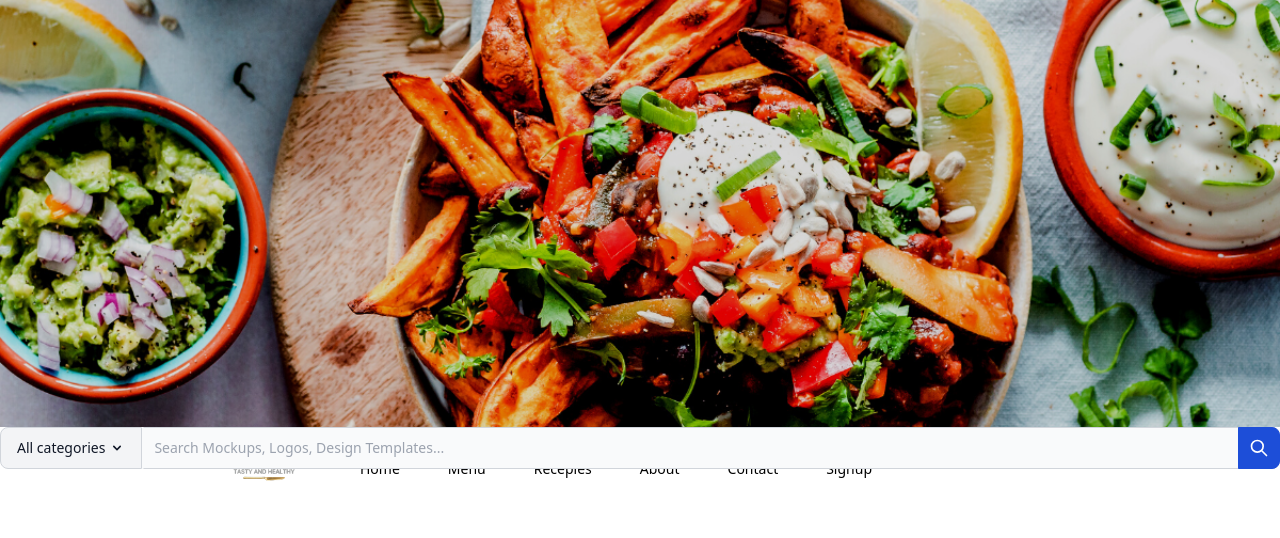
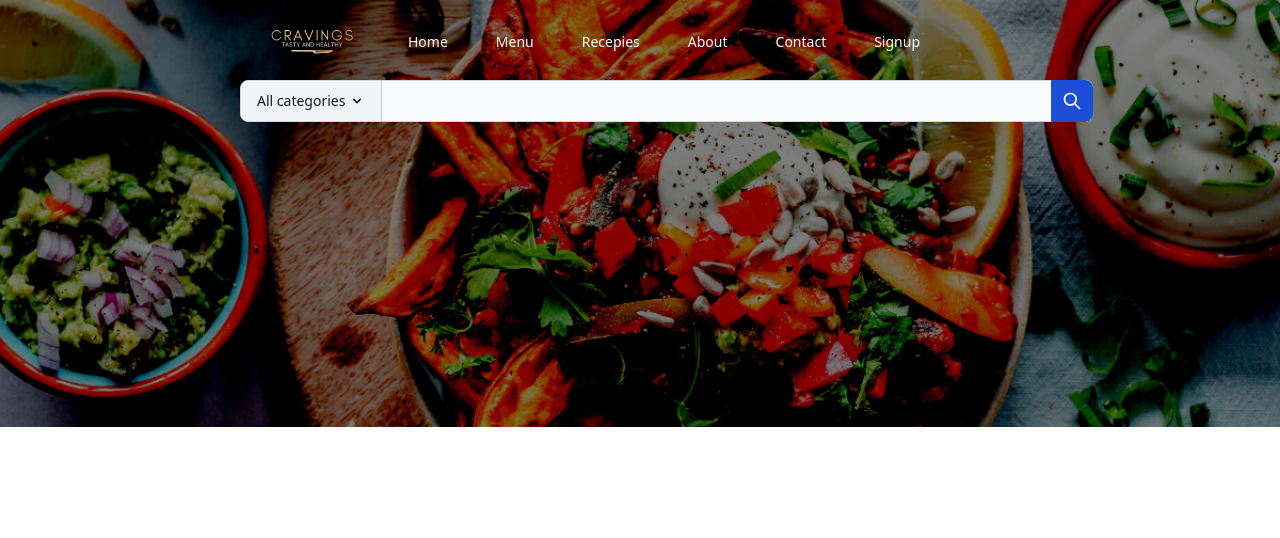
Before and after one commit to MahekUnnisa/Cravings, a Django app: page /menu in a window 1280 px wide. Shown: the top 538 px of the page. Run offline with Django 4.2, Linux system fonts and the light colour scheme; some libraries are stand-ins or nearby versions; some web fonts are replaced.

Commit message:
Menu page

```diff
--- a/Cravings/templates/menu.html
+++ b/Cravings/templates/menu.html
@@ -10,29 +10,23 @@
     <title>Menu | Cravings</title>
 </head>
 <body>
-    <div class="relative">
-        <img class="w-screen"src= "{% static 'Shop/images/tests/menuHeader.png' %}" alt="">
-        <nav class="absolute mx-48 bg-transparent flex justify-between text-black items-start text-sm">
+    <div class="relative mx-auto">
+        <img class="object-cover w-full h-fit" src= "{% static 'Shop/images/tests/menuHeader.png' %} " alt="">
+        <nav class="absolute top-0 mx-60 bg-transparent flex justify-center text-white items-start text-sm">
             <img src = "{% static 'Shop\images\logo-dark.png' %}" class="h-36 w-36 relative -mt-8" alt="">
             <ul class="mt-6 flex justify-between items-start">
-                <button class="mx-2 bg-transparent rounded-full px-4 py-2 active:bg-zinc-800 hover:bg-zinc-800 hover:text-white"><a href="/">Home</a></button>
-                <button class="mx-2 bg-transparent rounded-full px-4 py-2 hover:bg-zinc-800 hover:text-white"><a href="/menu">Menu</a></button>
+                <button class="mx-2 bg-transparent rounded-full px-4 py-2 active:bg-zinc-800 hover:bg-amber-200 hover:text-black"><a href="/">Home</a></button>
+                <button class="mx-2 bg-transparent rounded-full px-4 py-2 hover:bg-amber-200 hover:text-black"><a href="/menu">Menu</a></button>
                 <!-- menu will be adropdown with veg non veg menus -->
                 <!-- seperate page -->
-                <button class="mx-2 bg-transparent rounded-full px-4 py-2 hover:bg-zinc-800 hover:text-white"><a href="/recepies">Recepies</a></button>
-                <button class="mx-2 bg-transparent rounded-full px-4 py-2 hover:bg-zinc-800 hover:text-white"><a href="#About">About</a></button>
-                <button class="mx-2 bg-transparent rounded-full px-4 py-2 hover:bg-zinc-800 hover:text-white"><a href="/contact">Contact</a></button>
-                <button class="mx-2 bg-transparent rounded-full px-4 py-2 hover:bg-zinc-800 hover:text-white"><a href="/signup">Signup</a></button>
+                <button class="mx-2 bg-transparent rounded-full px-4 py-2 hover:bg-amber-200 hover:text-black"><a href="/recepies">Recepies</a></button>
+                <button class="mx-2 bg-transparent rounded-full px-4 py-2 hover:bg-amber-200 hover:text-black"><a href="#About">About</a></button>
+                <button class="mx-2 bg-transparent rounded-full px-4 py-2 hover:bg-amber-200 hover:text-black"><a href="/contact">Contact</a></button>
+                <button class="mx-2 bg-transparent rounded-full px-4 py-2 hover:bg-amber-200 hover:text-black"><a href="/signup">Signup</a></button>
                 <!-- page -->
             </ul>
         </nav>
-    </div>
-
-
-
-
-    <div>
-
+        <div class="absolute top-20 w-2/3 justify-center mx-60">
             <form>
                 <div class="flex">
                     <label for="search-dropdown" class="mb-2 text-sm font-medium text-gray-900 sr-only dark:text-white">Your Email</label>
@@ -54,7 +48,7 @@
                         </ul>
                     </div>
                     <div class="relative w-full">
-                    <input type="search" id="search-dropdown" class="block p-2.5 w-full z-20 text-sm text-gray-900 bg-gray-50 rounded-r-lg border-l-gray-50 border-l-2 border border-gray-300 focus:ring-blue-500 focus:border-blue-500 dark:bg-gray-700 dark:border-l-gray-700  dark:border-gray-600 dark:placeholder-gray-400 dark:text-white dark:focus:border-blue-500" placeholder="Search Mockups, Logos, Design Templates..." required>
+                        <input type="search" id="search-dropdown" class="block p-2.5 w-full z-20 text-sm text-gray-900 bg-gray-50 rounded-r-lg border-l-gray-50 border-l-2 border border-gray-300 focus:ring-blue-500 focus:border-blue-500 dark:bg-gray-700 dark:border-l-gray-700  dark:border-gray-600 dark:placeholder-gray-400 dark:text-white dark:focus:border-blue-500" placeholder="" required>
                         <button type="submit" class="absolute top-0 right-0 p-2.5 text-sm font-medium text-white bg-blue-700 rounded-r-lg border border-blue-700 hover:bg-blue-800 focus:ring-4 focus:outline-none focus:ring-blue-300 dark:bg-blue-600 dark:hover:bg-blue-700 dark:focus:ring-blue-800">
                             <svg aria-hidden="true" class="w-5 h-5" fill="none" stroke="currentColor" viewBox="0 0 24 24" xmlns="http://www.w3.org/2000/svg"><path stroke-linecap="round" stroke-linejoin="round" stroke-width="2" d="M21 21l-6-6m2-5a7 7 0 11-14 0 7 7 0 0114 0z"></path></svg>
                             <span class="sr-only">Search</span>
@@ -63,5 +57,6 @@
                 </div>
             </form>
         </div>
+    </div>
 </body>
 </html>
--- a/Cravings/templates/test.html
+++ b/Cravings/templates/test.html
@@ -1,6 +1,7 @@
 <!DOCTYPE html>
 <html lang="en">
 <head>
+    {% load static %}
     <meta charset="UTF-8">
     <meta http-equiv="X-UA-Compatible" content="IE=edge">
     <meta name="viewport" content="width=device-width, initial-scale=1.0">
@@ -10,7 +11,8 @@
 <body>
     <div class="relative">
         <img src="../static/Shop/images/tests/menuHeader.png" class="object-cover w-full h-fit">
-        <nav class="absolute top-0 left-0">
+        <nav class="absolute top-0 mx-48 bg-transparent flex justify-between text-black items-start text-sm">
+            <img src = "{% static 'Shop\images\logo-dark.png' %}" class="h-36 w-36 relative -mt-8" alt="">
             <ul class="mt-6 flex justify-between items-start">
                 <button class="mx-2 bg-transparent rounded-full px-4 py-2 active:bg-zinc-800 hover:bg-zinc-800 hover:text-white"><a href="/">Home</a></button>
                 <button class="mx-2 bg-transparent rounded-full px-4 py-2 hover:bg-zinc-800 hover:text-white"><a href="/menu">Menu</a></button>
```
Also changed, not shown: Cravings/static/Shop/images/tests/menuHeader.png, README.md. Lines whose indentation alone changed are shown as unchanged.
